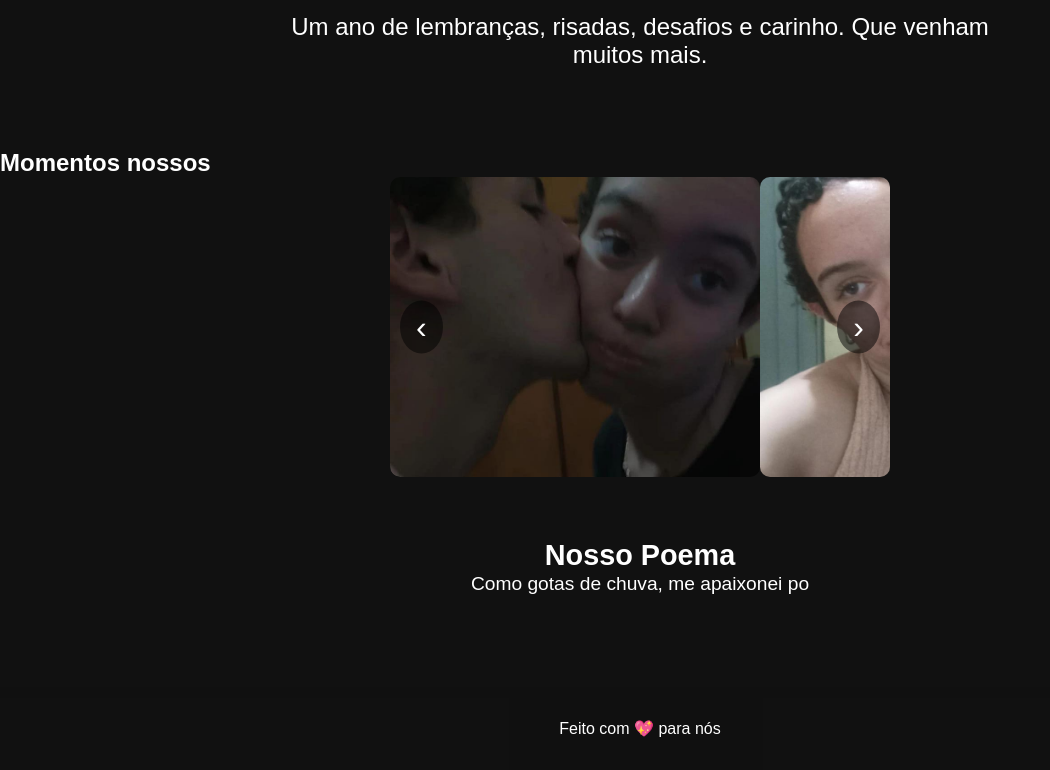
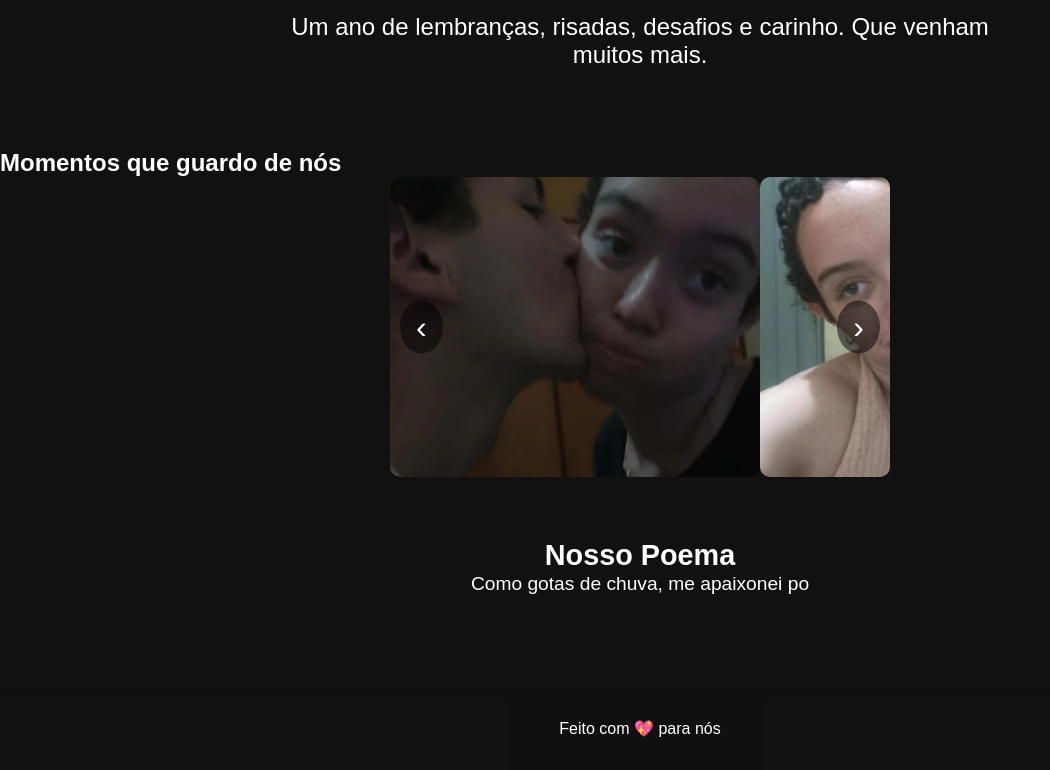
Before and after one commit to Kyrell-Einar/Presente, a plain HTML site: page index.html in a window 1280 px wide. Shown: the part 1843-2613 px from the top of the page, without its empty margins (0-1050 px from the left). Drawn offline with Linux system fonts and the light colour scheme.

Commit message:
Update index.html

```diff
--- a/index.html
+++ b/index.html
@@ -46,7 +46,7 @@
 
   <!-- Carrossel de Fotos -->
 <section class="gallery">
-    <h2>Momentos nossos</h2>
+  <h2 class="gallery-title">Momentos que guardo de nós</h2>
   <div class="carousel">
     <button class="prev">‹</button>
     <div class="carousel-track">
@@ -62,6 +62,7 @@
     </div>
     <button class="next">›</button>
   </div>
+</section>
 
   <!-- Poema -->
 <section class="poem">
```
Lines whose indentation alone changed are shown as unchanged.
